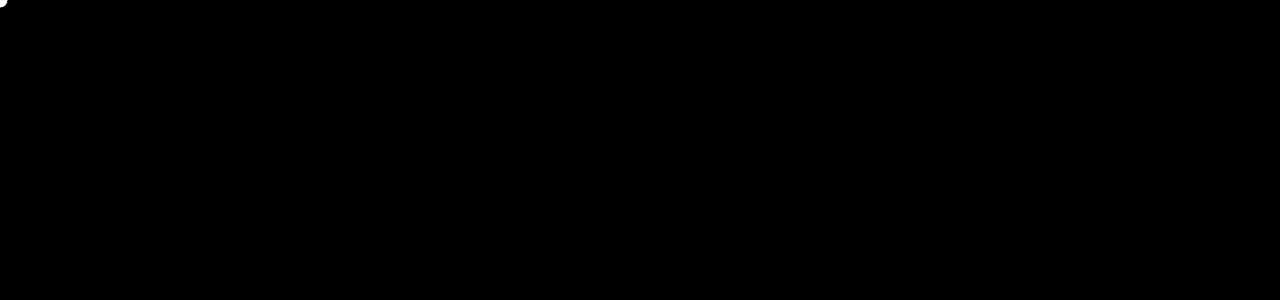
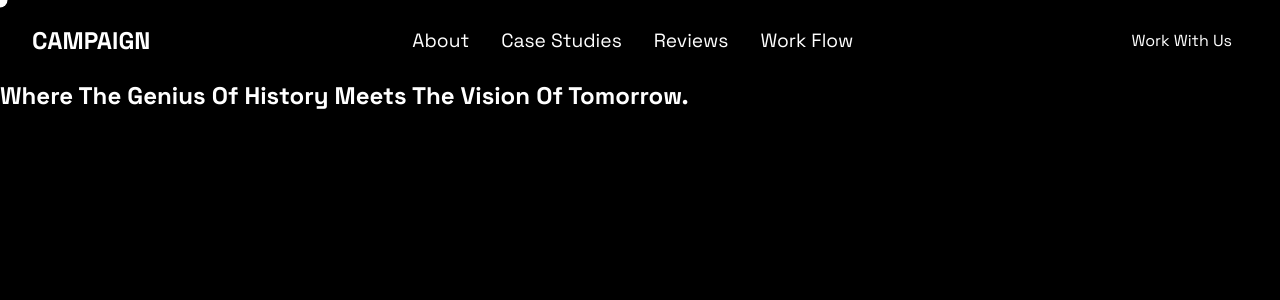
Before and after one commit to tariqyunusa/campaign, a React (Vite) app: page / in a window 1280 px wide. Shown: the top 300 px of the page. Built offline with nearby package versions, Linux system fonts and the light colour scheme.

Commit message:
Feature: Functional NavBAr

```diff
--- a/package.json
+++ b/package.json
@@ -11,7 +11,8 @@
   },
   "dependencies": {
     "react": "^18.2.0",
-    "react-dom": "^18.2.0"
+    "react-dom": "^18.2.0",
+    "react-icons": "^4.10.1"
   },
   "devDependencies": {
     "@types/react": "^18.2.15",
--- a/src/App.css
+++ b/src/App.css
@@ -6,6 +6,7 @@
 body {
   background: #000;
   cursor: none;
+  overflow-x: hidden;
 }
 .cursor {
   position: absolute;
@@ -20,4 +21,5 @@
   pointer-events: none;
   transition: all 0.3s ease;
   transition-property: background, transform;
+  z-index: 1;
 }
--- a/src/App.jsx
+++ b/src/App.jsx
@@ -1,9 +1,12 @@
 import { useEffect, useState } from "react";
 
 import "./App.css";
+import Navigation from "./components/Navigation";
+import Landing from "./components/landing";
 
 function App() {
   const [cursorPosition, setCursorPosition] = useState({ top: 0, left: 0 });
+  const [ishoveringLink, setIsHoveringLink] = useState(false);
 
   useEffect(() => {
     function handleMouseMove(e) {
@@ -17,9 +20,11 @@
   return (
     <>
       <div
-        className="cursor"
+        className={`cursor ${ishoveringLink ? "scaling" : ""}`}
         style={{ top: cursorPosition.top, left: cursorPosition.left }}
       ></div>
+      <Navigation setIsHoveringLink={setIsHoveringLink} />
+      <Landing setIsHoveringLink={setIsHoveringLink} />
     </>
   );
 }
--- /dev/null
+++ b/src/components/Landing.jsx
@@ -0,0 +1,14 @@
+import React from "react";
+import video from "../assets/video.mp4";
+
+const landing = () => {
+  return (
+    <section className="conatiner">
+      <div className="main_text">
+        <h2>Where The Genius Of History Meets The Vision Of Tomorrow.</h2>
+      </div>
+    </section>
+  );
+};
+
+export default landing;
--- a/src/components/Navigation.jsx
+++ b/src/components/Navigation.jsx
@@ -0,0 +1,73 @@
+import React, { useState, useRef } from "react";
+import "../styles/Navigation.css";
+import { AiOutlineMenu } from "react-icons/ai";
+import { FaTimes, FaBars, FaHandHolding } from "react-icons/fa";
+
+function Navigation({ setIsHoveringLink }) {
+  const handleMouseEnter = () => {
+    setIsHoveringLink(true);
+  };
+
+  const handleMouseLeave = () => {
+    setIsHoveringLink(false);
+  };
+
+  const navRef = useRef();
+
+  const showBar = () => {
+    navRef.current.classList.toggle("toggle-menu");
+  };
+
+  return (
+    <>
+      <header>
+        <div className="logo">
+          <h2>CAMPAIGN</h2>
+        </div>
+        <nav ref={navRef}>
+          <ul>
+            <li onMouseEnter={handleMouseEnter} onMouseLeave={handleMouseLeave}>
+              <a href="">About</a>
+            </li>
+            <li onMouseEnter={handleMouseEnter} onMouseLeave={handleMouseLeave}>
+              <a href="">Case Studies</a>
+            </li>
+            <li onMouseEnter={handleMouseEnter} onMouseLeave={handleMouseLeave}>
+              <a href="">Reviews</a>
+            </li>
+            <li onMouseEnter={handleMouseEnter} onMouseLeave={handleMouseLeave}>
+              <a href="">Work Flow</a>
+            </li>
+            <button
+              className="nav-btn nav-close"
+              onMouseEnter={handleMouseEnter}
+              onMouseLeave={handleMouseLeave}
+              onClick={showBar}
+            >
+              <FaTimes />
+            </button>
+          </ul>
+        </nav>
+        <button
+          className="nav-btn"
+          onClick={showBar}
+          onMouseEnter={handleMouseEnter}
+          onMouseLeave={handleMouseLeave}
+        >
+          <FaBars />
+        </button>
+        <div className="reach">
+          <a
+            href=""
+            onMouseEnter={handleMouseEnter}
+            onMouseLeave={handleMouseLeave}
+          >
+            Work With Us
+          </a>
+        </div>
+      </header>
+    </>
+  );
+}
+
+export default Navigation;
--- a/src/index.css
+++ b/src/index.css
@@ -1,3 +1,6 @@
+@import url("https://fonts.googleapis.com/css2?family=Space+Grotesk:wght@300;400;500;600;700&display=swap");
+
 body {
   cursor: none;
+  font-family: "Space Grotesk", sans-serif;
 }
--- a/src/styles/Navigation.css
+++ b/src/styles/Navigation.css
@@ -0,0 +1,102 @@
+body {
+  color: white;
+}
+
+.cursor.scaling {
+  transform: scale(5);
+}
+header {
+  display: flex;
+  justify-content: space-between;
+  align-items: center;
+  width: 100%;
+  height: 10vh;
+  padding: 0 2rem;
+  background-color: black;
+}
+header a {
+  margin: 0 1rem;
+  text-decoration: none;
+  color: white;
+  cursor: none;
+}
+header a:hover {
+  color: black;
+  z-index: 11;
+}
+.reeach a:hover {
+  z-index: 11;
+}
+
+nav ul {
+  display: flex;
+  width: 100%;
+}
+nav li {
+  list-style: none;
+  z-index: 9999;
+  font-size: 1.2rem;
+  font-weight: 400;
+}
+nav li:hover {
+  color: black;
+}
+header .nav-btn {
+  padding: 5px;
+  cursor: none;
+  background: transparent;
+  border: none;
+  outline: none;
+  display: none;
+  color: white;
+  opacity: 0;
+  font-size: 1.8rem;
+}
+button {
+  cursor: none;
+}
+@media only screen and (max-width: 1024px) {
+  .reach {
+    display: none;
+  }
+  header .nav-btn {
+    display: block;
+    opacity: 1;
+  }
+  header nav {
+    position: fixed;
+    top: 0;
+    left: 0;
+    width: 100%;
+    height: 100%;
+    display: flex;
+    flex-direction: column;
+    justify-content: center;
+    align-items: center;
+    gap: 1rem;
+    background-color: black;
+    transition: 1s;
+    transform: translate(-100vh);
+  }
+  ul {
+    display: flex;
+    flex-direction: column;
+    gap: 3rem;
+    width: 100%;
+    height: 100%;
+    justify-content: center;
+    align-items: center;
+    z-index: 11;
+  }
+  .toggle-menu {
+    transform: none;
+  }
+  .nav-close {
+    position: absolute;
+    top: 2rem;
+    right: 2rem;
+  }
+  nav a {
+    font-size: 1.5rem;
+  }
+}
--- /dev/null
+++ b/src/styles/landing.css
@@ -0,0 +1,30 @@
+* {
+  margin: 0;
+  padding: 0;
+  box-sizing: border-box;
+}
+.conatiner {
+  width: 100%;
+  height: 90vh;
+  display: flex;
+  flex-direction: column;
+  place-items: center;
+}
+.main_text {
+  width: 90%;
+  margin: auto;
+  text-align: center;
+  height: 20%;
+}
+.video__container {
+  width: 80%;
+  height: 50%;
+  display: none;
+}
+.video {
+  display: none;
+}
+section {
+  width: 100%;
+  height: 90vh;
+}
```
Also changed, not shown: 2 other files (tests, documents, lock files or other folders).
